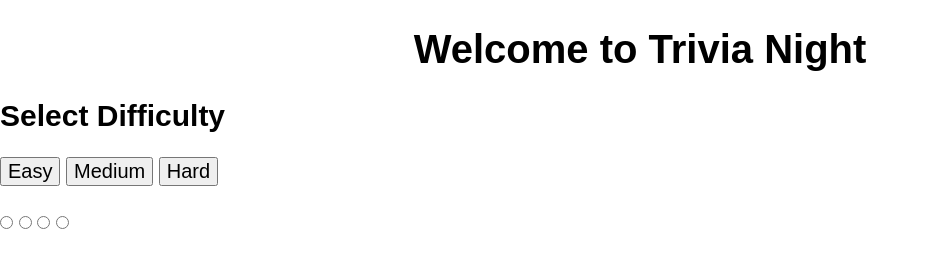
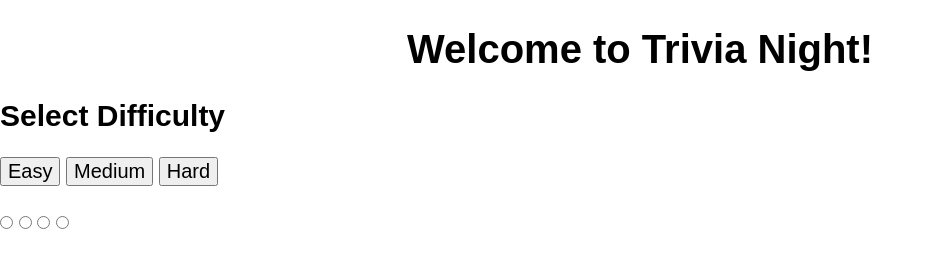
Before and after one commit to Simon-and-Robs-Project-2/TriviaNight, a plain HTML site: page index.html in a window 1280 px wide. Shown: the whole page, without its empty margins (0-933 px from the left). Drawn offline with Linux system fonts and the light colour scheme; no server answers.

Commit message:
minor change to test branching / pulling

```diff
--- a/index.html
+++ b/index.html
@@ -10,7 +10,7 @@
 <body>
 
     <header>
-        <h1>Welcome to Trivia Night</h1>
+        <h1>Welcome to Trivia Night!</h1>
     </header>
 
 <main>
```
